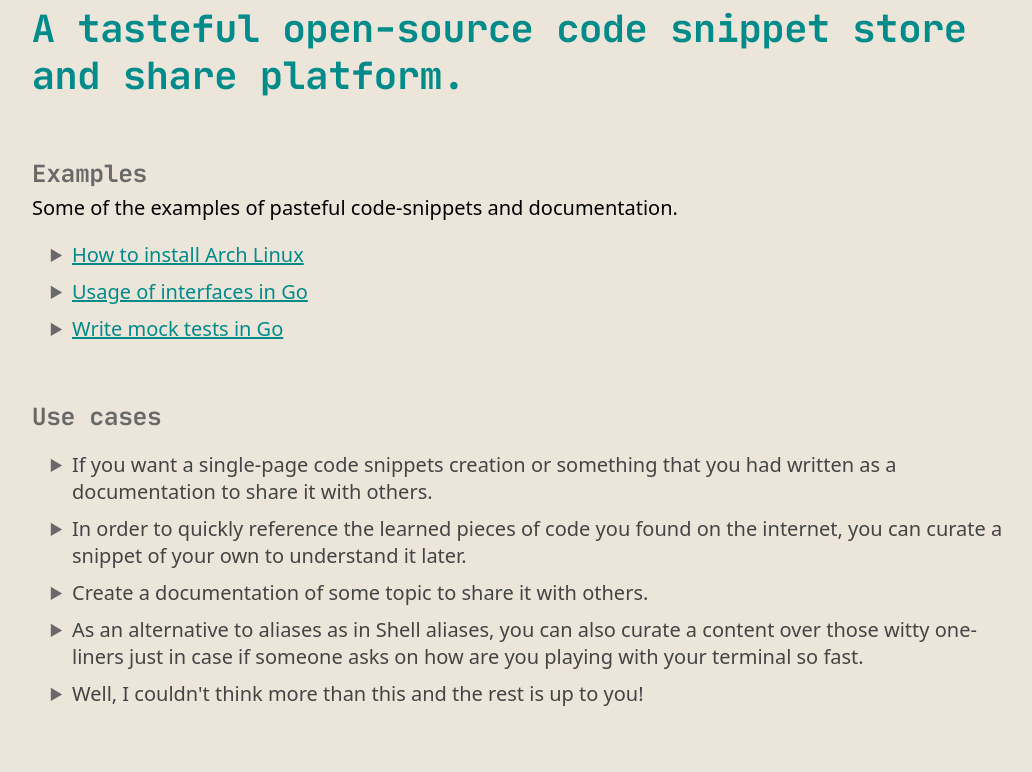
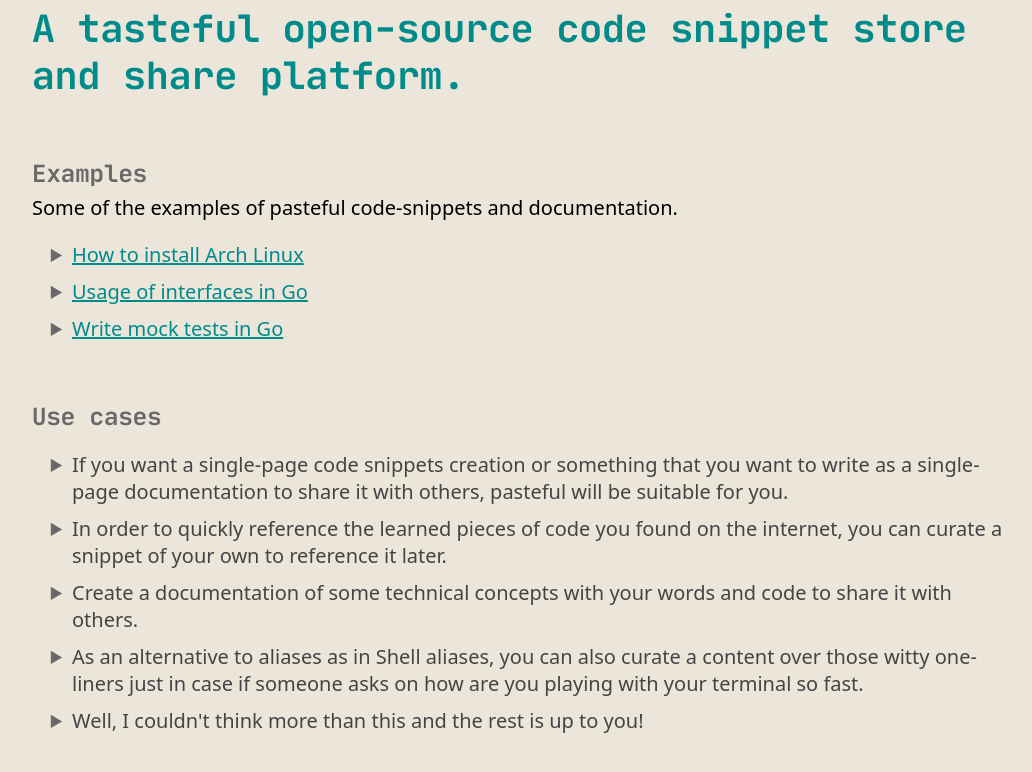
Before and after one commit to mysticmode/pasteful, a plain HTML site: page docs/index.html in a window 1280 px wide. Shown: the part 114-886 px from the top of the page, without its empty margins (118-1150 px from the left). Drawn offline with Linux system fonts and the light colour scheme.

Commit message:
Improve the Use-cases content

```diff
--- a/docs/index.html
+++ b/docs/index.html
@@ -193,13 +193,14 @@
             <h3 class="title">Use cases</h3>
             <ul>
                 <li>
-                    If you want a single-page code snippets creation or something that you had written as a documentation to share it with others.
+                    If you want a single-page code snippets creation or something that you want to write as a single-page documentation to share it with others, pasteful
+                    will be suitable for you.
                 </li>
                 <li>
-                    In order to quickly reference the learned pieces of code you found on the internet, you can curate a snippet of your own to understand it later.
+                    In order to quickly reference the learned pieces of code you found on the internet, you can curate a snippet of your own to reference it later.
                 </li>
                 <li>
-                    Create a documentation of some topic to share it with others.
+                    Create a documentation of some technical concepts with your words and code to share it with others.
                 </li>
                 <li>
                     As an alternative to aliases as in Shell aliases, you can also curate a content over those witty one-liners just in case if someone asks on how are you
```
